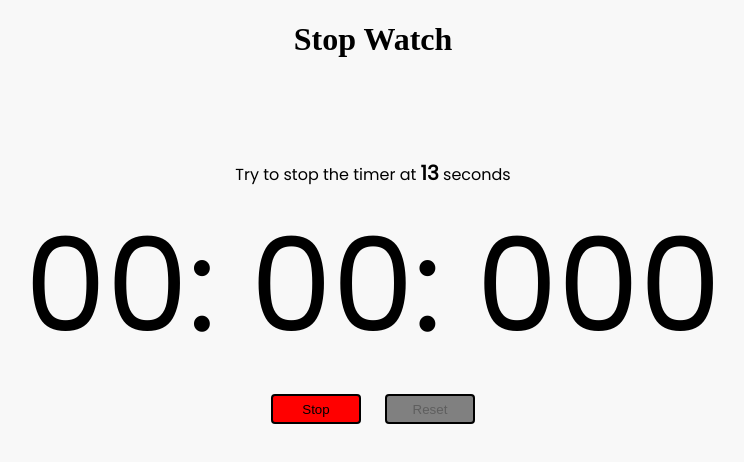
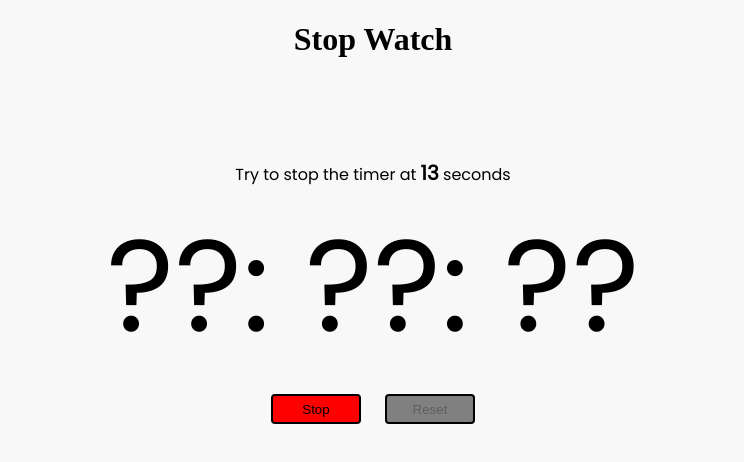
Before and after one commit to Lejake888/stop-watch, a plain HTML site: page index.html in a window 1280 px wide. Both pictures are taken after a click on the button "Start". Shown: the whole page, without its empty margins (267-1011 px from the left). Drawn offline with Linux system fonts and the light colour scheme.

Commit message:
Display of clock changed

```diff
--- a/index.html
+++ b/index.html
@@ -15,9 +15,9 @@
                 <span> seconds</span>
             </div>
             <div id = time>
-                <span id="minutes">00</span>:
-                <span id="seconds">00</span>:
-                <span id="ms">000</span>
+                <span id="minutes">??</span>:
+                <span id="seconds">??</span>:
+                <span id="ms">???</span>
             </div>
             <div id = "buttons">
                 <button id = "start">Start</button>
--- a/js/main.js
+++ b/js/main.js
@@ -1,8 +1,10 @@
-let time = 0;
 let beginClock = null;
 let stopClock = null;
 let stopped = 0;
 let interval;
+let minutes;
+let seconds;
+let milliseconds;
 
 class StopWatch  {
     constructor() {
@@ -48,11 +50,13 @@ stopTimer = () => {
     resetButton.disabled = false
     stopClock = new Date();
     clearInterval(started);
+    clockMinutes.innerHTML = minutes
+    clockSeconds.innerHTML = seconds
+    clockMilliseconds.innerHTML = milliseconds
 }
 
 resetTimer = () => {
     console.log("Reset");
-    time = 0;
     beginClock = null;
     stopClock = null;
     stopped = 0;
@@ -80,7 +84,14 @@ let target = document.getElementById("random")
 startButton.disabled = false
 resetButton.disabled = true
 
+let clockMinutes = document.getElementById("minutes")
+let clockSeconds = document.getElementById("seconds")
+let clockMilliseconds = document.getElementById("ms")
+
 startButton.addEventListener("click", () => {
+    clockMinutes.innerHTML = "??"
+    clockSeconds.innerHTML = "??"
+    clockMilliseconds.innerHTML = "??"
     if (!timer.timing) {
         startTimer()
     }
```
